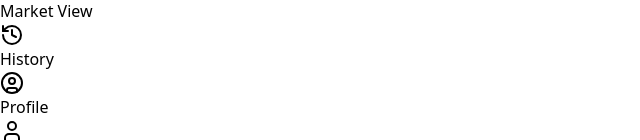
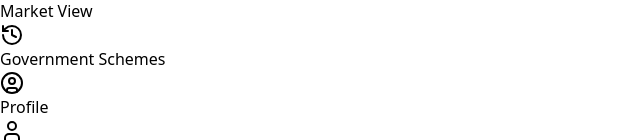
Before and after one commit to ganesh-rodge/AgriConnect, a React (Vite) app: page /cropoverview in a window 1280 px wide. Shown: the part 247-387 px from the top of the page, without its empty margins (0-640 px from the left). Built offline with nearby package versions, Linux system fonts and the light colour scheme.

Commit message:
add government schemas

```diff
--- a/src/components/Navbar.tsx
+++ b/src/components/Navbar.tsx
@@ -111,13 +111,13 @@ export function Navbar() {
             </li>
             <li>
               <a
-                href="/history"
+                href="/schemes"
                 className={`flex items-center gap-3 px-2 py-2 text-gray-600 hover:bg-emerald-100 rounded-lg transition-colors ${
-                  location.pathname === '/history' ? 'bg-green-200 text-green-800' : ''
+                  location.pathname === '/schemas' ? 'bg-green-200 text-green-800' : ''
                 }`}
               >
                 <History className="h-5 w-5" />
-                <span>History</span>
+                <span>Government Schemes</span>
               </a>
             </li>
             <li>
```
